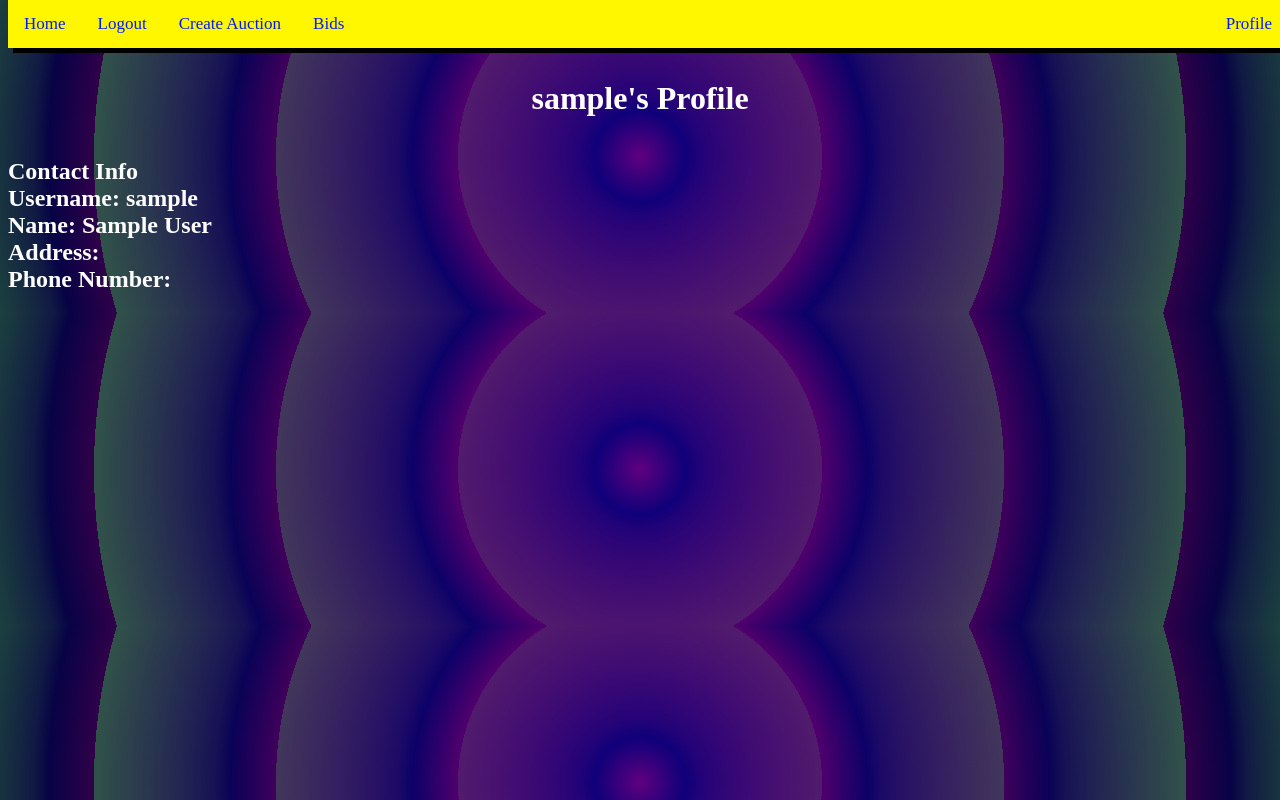
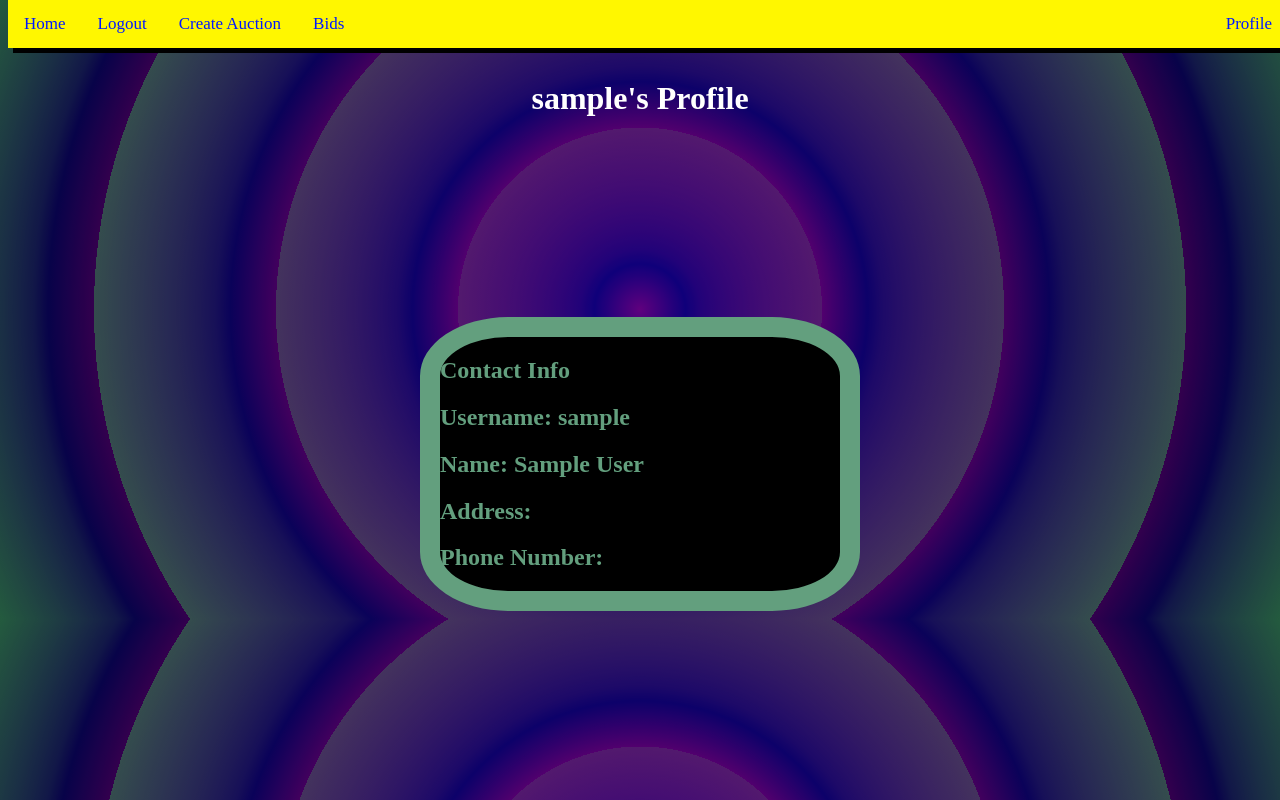
Before and after one commit to Lutsockr/Final-Capstone, a Vue app in the folder vue/: page /profile in a window 1280 px wide. Built offline with nearby package versions, Linux system fonts and the light colour scheme; sample sign-in values are in the browser's storage.

Commit message:
fix the style on the profile page

```diff
--- a/vue/src/components/Profile.vue
+++ b/vue/src/components/Profile.vue
@@ -1,10 +1,15 @@
 <template>
     <div class="profile-main">
-        <h1 class="profile" style="color:white"> Profile </h1>
+        <h1 class="profile-title" > Profile </h1>
          <div class="contact-info">
          <h1 style="color:white"> {{ this.$store.state.user.username }}'s Profile </h1>
-         <h2 >Contact Info<br>Username: {{this.$store.state.user.username}}<br>Name: {{this.$store.state.user.name}}<br>Address: {{this.$store.state.user.address}}<br>Phone Number: {{this.$store.state.user.phoneNumber}}</h2>
-
+         <div class="profile-box">
+         <h2 >Contact Info</h2>
+         <h2>Username: {{this.$store.state.user.username}}</h2>
+         <h2>Name: {{this.$store.state.user.name}}</h2>
+         <h2>Address: {{this.$store.state.user.address}}</h2>
+         <h2>Phone Number: {{this.$store.state.user.phoneNumber}}</h2>
+         </div>
          </div>
 
     </div>
@@ -24,13 +29,27 @@ div
     background: pink;
     cursor: url(https://cdn.custom-cursor.com/packs/3743/neon-money-pack.png) 25 15, auto; */
 
-    color:white;
+    color:black;
 }
-.profile{
-color: white
+.profile-title{
+color: black;
 }
 h2{
-    float:left
+
+    display: flex;
+    flex-direction: column;
+}
+.profile-box{
+    color: #639f7e;
+    background-color: black;
+    width:  400px;
+    justify-content: center;
+    margin-left: auto;
+    margin-right: auto;
+    margin-top: 200px;
+    border: solid;
+    border-width: 20px;
+    border-radius: 20%;
 }
 
 </style>
```
